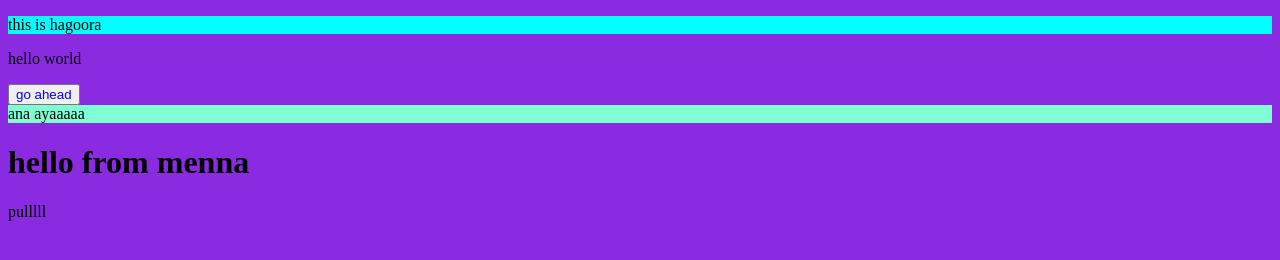
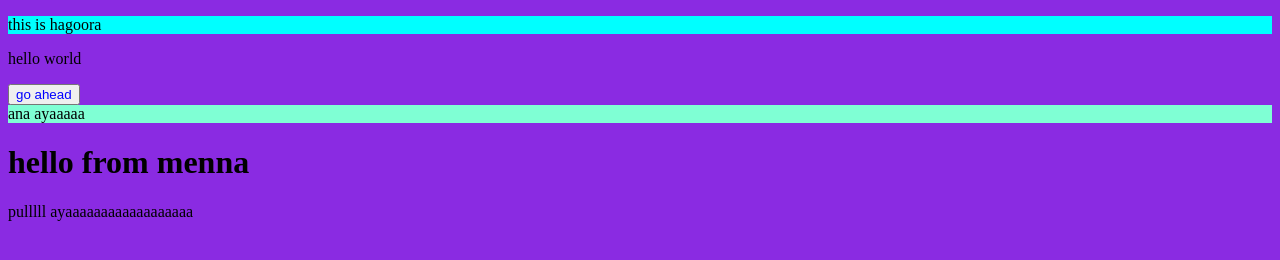
Before and after one commit to menna-25/learn-git, a plain HTML site: page index.html in a window 1280 px wide. Drawn offline with Linux system fonts and the light colour scheme.

Commit message:
pull ayaaa

```diff
--- a/index.html
+++ b/index.html
@@ -13,6 +13,6 @@
     <button>go ahead</button>
     <div class="Aya">ana ayaaaaa</div>
     <h1>hello from menna</h1>
-    <p>pulllll</p>
+    <p>pulllll ayaaaaaaaaaaaaaaaaaa</p>
 </body>
 </html>
```
